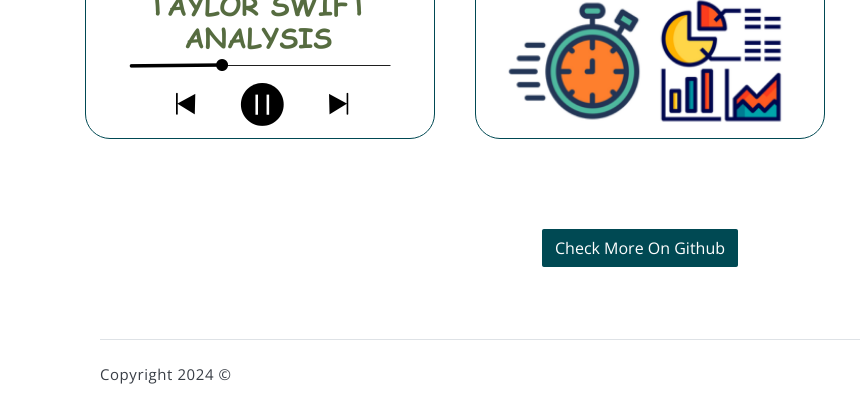
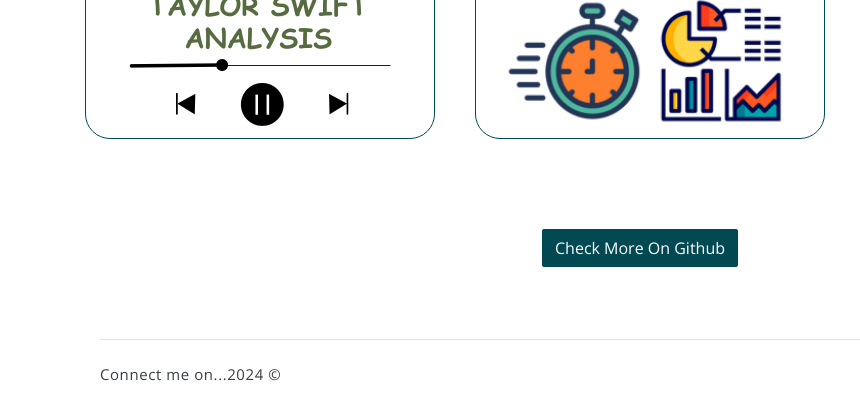
Before and after one commit to Samarth745/Portfolio-Website, a website: page index.html in a window 1280 px wide. Shown: the part 3502-3911 px from the top of the page, 0-860 px from the left. Drawn offline with nearby package versions, Linux system fonts and the light colour scheme; a web font is replaced by a local one.

Commit message:
Update index.html

```diff
--- a/index.html
+++ b/index.html
@@ -371,7 +371,7 @@
 	<footer>
     <div class="container">
         <footer class="footer">
-            <p class="mb-0">Copyright <script>document.write(new Date().getFullYear())</script> &copy; <a href="#"></a></p>
+            <p class="mb-0">Connect me on...<script>document.write(new Date().getFullYear())</script> &copy; <a href="#"></a></p>
             <div class="social-links text-right m-auto ml-sm-auto">
                 <a href="http://www.linkedin.com/in/samarth-prabhu" class="link" target="blank"><i class="ti-linkedin"></i></a>
                 <a href="https://github.com/Samarth745" class="link" target="blank"><i class="ti-github"></i></a>
```
